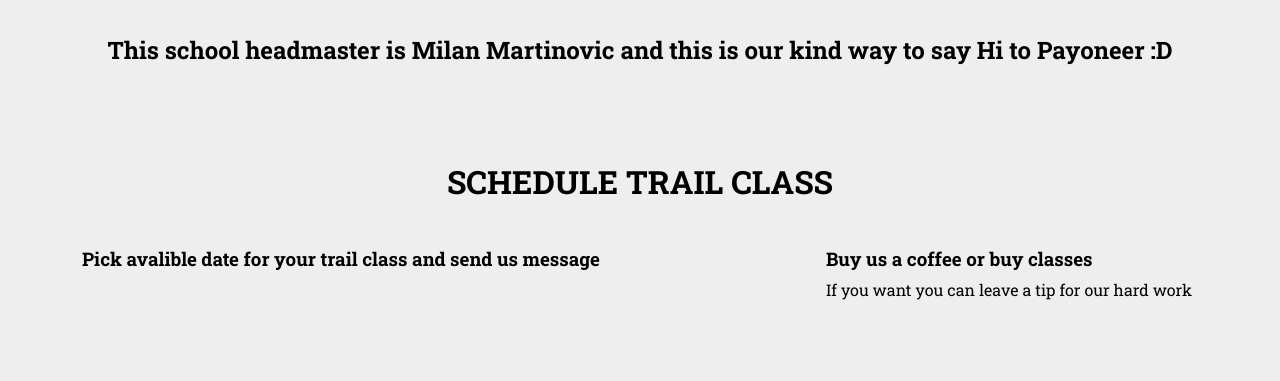
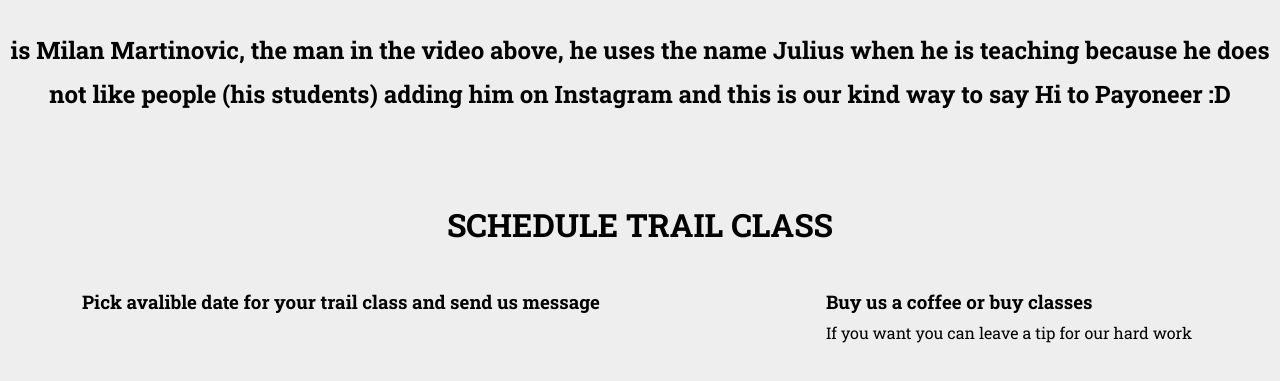
Before and after one commit to Lanmimilanmmm/4Honor, a plain HTML site: page index.html in a window 1280 px wide. Shown: the part 3230-3611 px from the top of the page. Drawn offline with Linux system fonts and the light colour scheme; a script that the page names is missing.

Commit message:
Update index.html

```diff
--- a/index.html
+++ b/index.html
@@ -331,7 +331,8 @@
                         allowfullscreen></iframe>
                 </div>
                            <div>
-                               <h1> This school headmaster is Milan Martinovic and this is our kind way to say Hi to Payoneer :D</h1>
+                               <h1> is Milan Martinovic, the man in the video above, he uses the name Julius when he is teaching because he does not like people (his students)
+                                   adding him on Instagram and this is our kind way to say Hi to Payoneer :D</h1>
                            </div>
 
 
```
